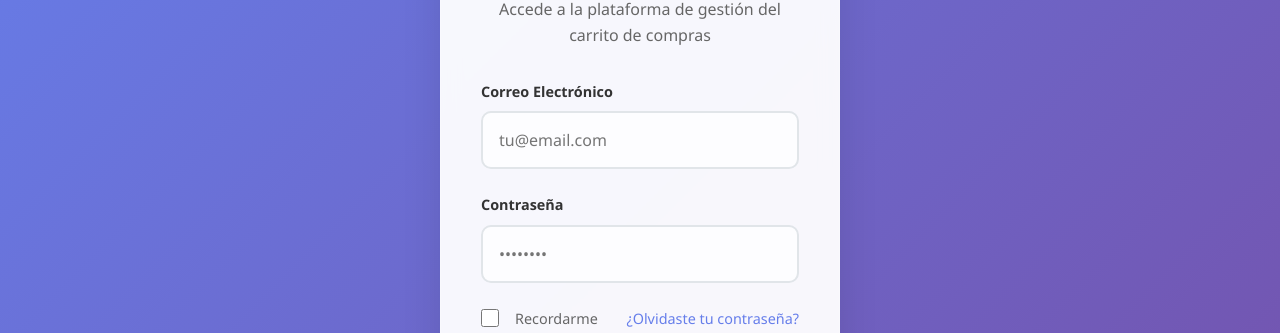
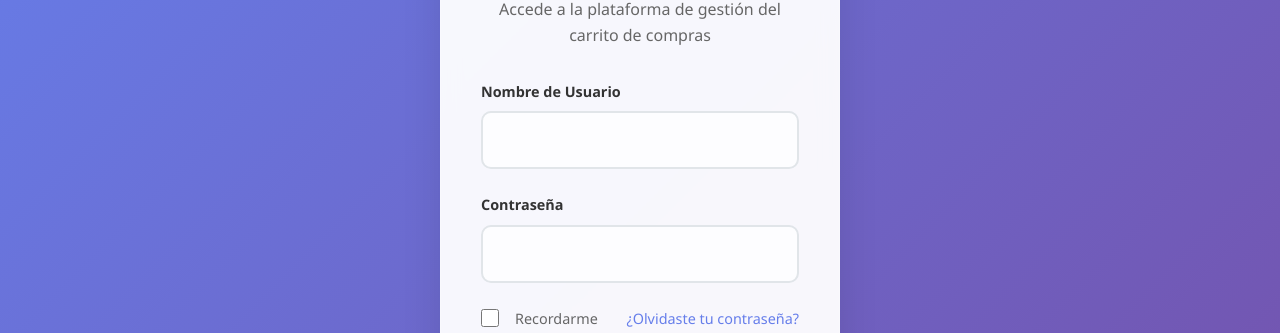
Before and after one commit to coresmaapp/carrito-compras, an Angular app: page /login in a window 1280 px wide. Shown: the part 213-546 px from the top of the page. Built offline with nearby package versions, Linux system fonts and the light colour scheme.

Commit message:
se actualiza los datos complementarios

```diff
--- a/src/app/modules/login/login.html
+++ b/src/app/modules/login/login.html
@@ -5,15 +5,15 @@
             <p>Accede a la plataforma de gestión del carrito de compras</p>
         </div>
 
-        <form class="login-form" (ngSubmit) = "login()">
+        <form class="login-form" (ngSubmit) = "login()" #forma="ngForm">
             <div class="form-group">
-                <label for="email">Correo Electrónico</label>
-                <input [(ngModel)]="username" type="input" id="email" name="username" placeholder="tu@email.com">
+                <label for="username">Nombre de Usuario</label>
+                <input [(ngModel)]="authModel.username" type="input" #username = "ngModel" id="username" name="username" >
             </div>
 
             <div class="form-group">
                 <label for="password">Contraseña</label>
-                <input [(ngModel)]="password" type="password" id="password" name="password" placeholder="••••••••">
+                <input [(ngModel)]="authModel.password" type="password" #password = "ngModel" id="password" name="password">
             </div>
 
             <div class="form-options">
--- a/src/app/modules/login/login.ts
+++ b/src/app/modules/login/login.ts
@@ -1,5 +1,6 @@
 import { Component } from '@angular/core';
 import { FormsModule } from '@angular/forms';
+import { AuthModel } from './models/auth.model';
 
 import { Auth } from '../../core/services/auth';
 
@@ -12,17 +13,22 @@ import { Auth } from '../../core/services/auth';
 export class Login {
   constructor(private auth: Auth) {}
 
-  public username: string = '';
-  public password: string = '';
+  public authModel: AuthModel = {
+    username: '',
+    password: ''
+  };
+
 
   login() {
-    console.log(this.username, this.password);
 
-    this.auth.login(this.username, this.password).subscribe((response) => {
+    console.log(this.authModel);
+
+
+    this.auth.login(this.authModel.username, this.authModel.password).subscribe((response) => {
       console.log(response);
     }, (error) => {
-      this.username = '';
-      this.password = '';
+      this.authModel.username = '';
+      this.authModel.password = '';
       console.log(error);
     });
   }
--- /dev/null
+++ b/src/app/modules/login/models/auth.model.ts
@@ -0,0 +1,4 @@
+export interface AuthModel{
+    username: string;
+    password: string;
+}
```
